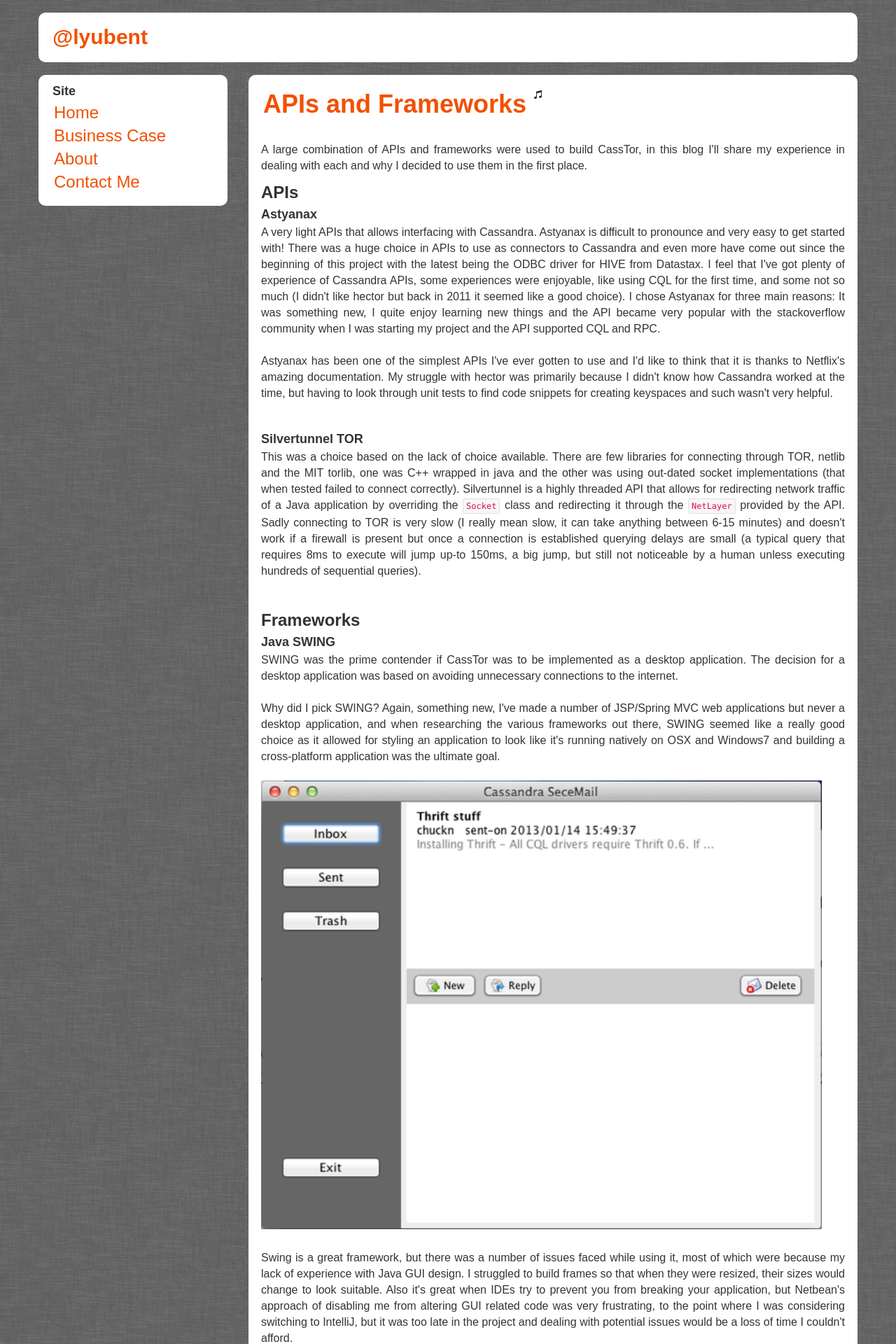
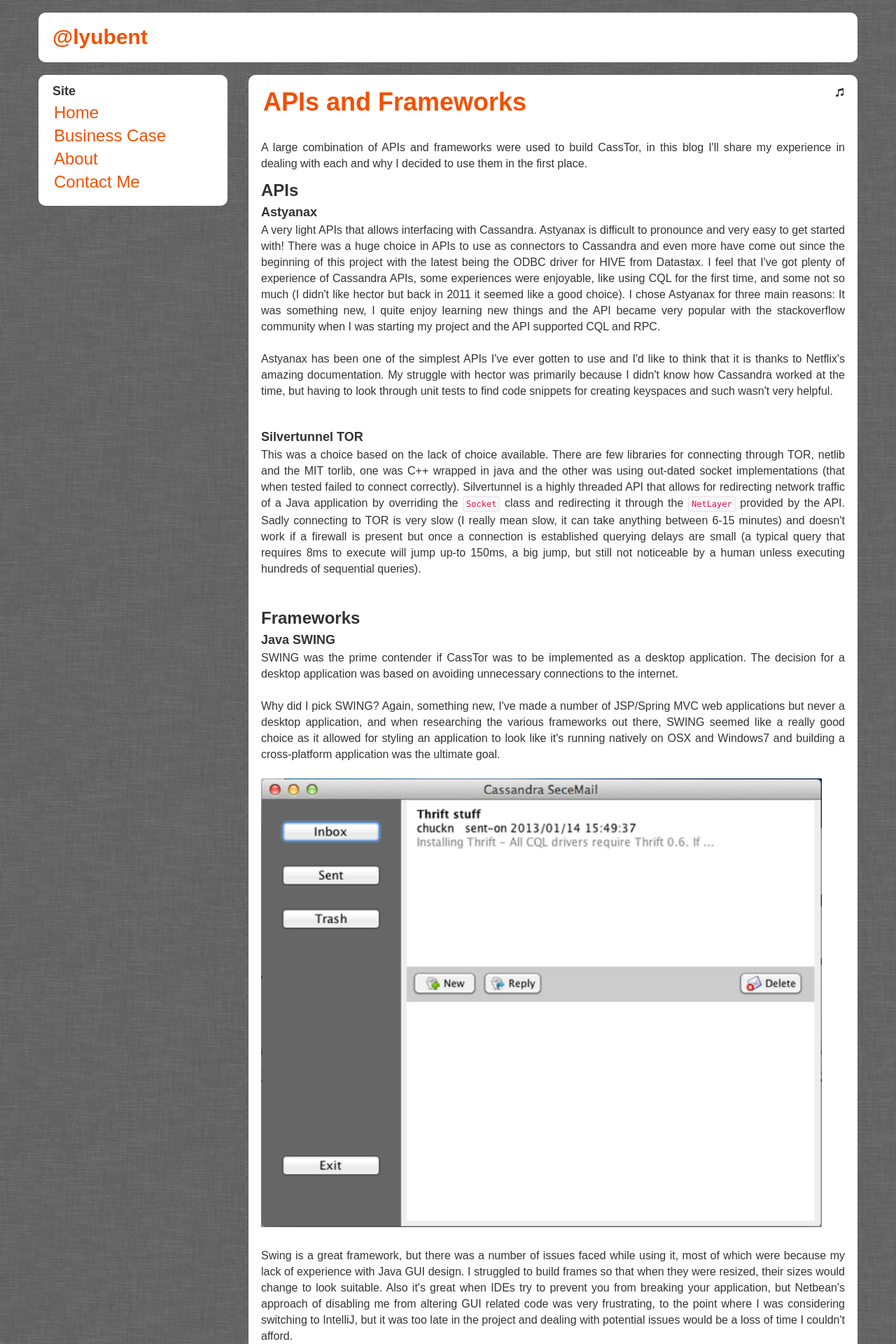
Before and after one commit to lyubent/lyubent.github.com, a Jekyll site: the page built from index.html, in a window 1280 px wide. Shown: the top 1920 px of the page at 70% size. Built offline with Jekyll 4.4.1, drawn with Linux system fonts in a browser that asks for light colours; some web fonts are replaced; the list of posts is cut into pages by our own code.

Commit message:
Updated index.html

```diff
--- a/index.html
+++ b/index.html
@@ -8,12 +8,14 @@
     <h2 class="post-title">
       {% if post.link %}
         <a href="{{ post.link }}">
-          {{ post.title }} <i class="icon-music"></i><div style="clear:both"></div>
+          {{ post.title }}
         </a>
+        <i class="icon-music pull-right"></i>
       {% else %}
         <a href="{{ post.url }}">
-          {{ post.title }} <i class="icon-music"></i><div style="clear:both"></div>
+          {{ post.title }}
         </a>
+        <i class="icon-music pull-right"></i>
       {% endif %}
     </h2>
     <div class="post-content">
```
